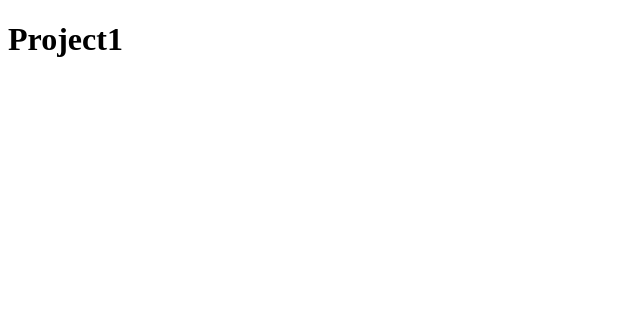
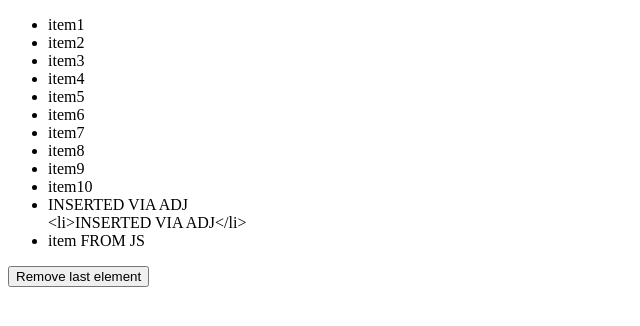
Before and after one commit to Vadzim1989/project1, a plain HTML site: page index.html in a window 1280 px wide. Shown: the whole page, without its empty margins (0-640 px from the left). Drawn offline with Linux system fonts and the light colour scheme.

Commit message:
add scripts

```diff
--- a/index.html
+++ b/index.html
@@ -7,6 +7,20 @@
     <title>Document</title>
 </head>
 <body>
-    <h1>Project1</h1>
+    <ul id="list">
+        <li>item1</li>
+        <li>item2</li>
+        <li>item3</li>
+        <li>item4</li>
+        <li>item5</li>
+        <li>item6</li>
+        <li>item7</li>
+        <li>item8</li>
+        <li>item9</li>
+        <li>item10</li>
+    </ul>
+
+    <button id="btn">Remove last element</button>
+    <script src="script.js"></script>
 </body>
 </html>
--- a/script.js
+++ b/script.js
@@ -0,0 +1,59 @@
+// DELETE ELEMENT -----------------------------------------------------
+
+const list = document.getElementById('list');
+
+const listElement = [...list.children]; // create array with elements
+
+
+// for (let i = 0; i < 5; i++){
+// listElement[listElement.length - 1].remove(); // delete element from DOM
+
+// listElement.pop(); // delete element from ARRAY
+// }
+
+
+// for(let i = 0; i < 2; i++){
+//     listElement[i].remove();
+//     listElement.pop();
+//     if(i === 1){
+//         listElement[4].remove();
+//         listElement.pop();
+//     }
+// }
+
+// const toBeDeleted = listElement.filter(li =>
+//                         li.textContent.endsWith('1') ||
+//                         li.textContent.endsWith('2') ||
+//                         li.textContent.endsWith('5')
+// );
+
+// toBeDeleted.forEach(li => li.remove());
+
+// console.log(listElement);
+
+
+
+// ADD ELEMENT --------------------------------------------------------
+
+function createElem (content) { // making element
+    const elem = document.createElement('li');
+    elem.textContent = content;
+    return elem;
+}
+const crElem = createElem('item FROM JS'); // elem with content
+// list.append(crElem); // add element to UL in HTML (add elem to end)
+// list.prepend(crElem); // add elemnt to start
+
+// list.insertBefore(crElem, list.children[0]); // add element to fixed position
+
+// list.after(crElem); // add element after HTML TAG
+
+// list.before(crElem); // add element before HTML TAG
+
+// list.replaceWith(crElem); // delete all info in current tag and write new info
+
+// list.replaceChild(crElem, list.children[4]); // replace element
+
+list.insertAdjacentHTML('beforeend', '<li>INSERTED VIA ADJ</li>');
+list.insertAdjacentText('beforeend', '<li>INSERTED VIA ADJ</li>');
+list.insertAdjacentElement('beforeend', crElem);
```
